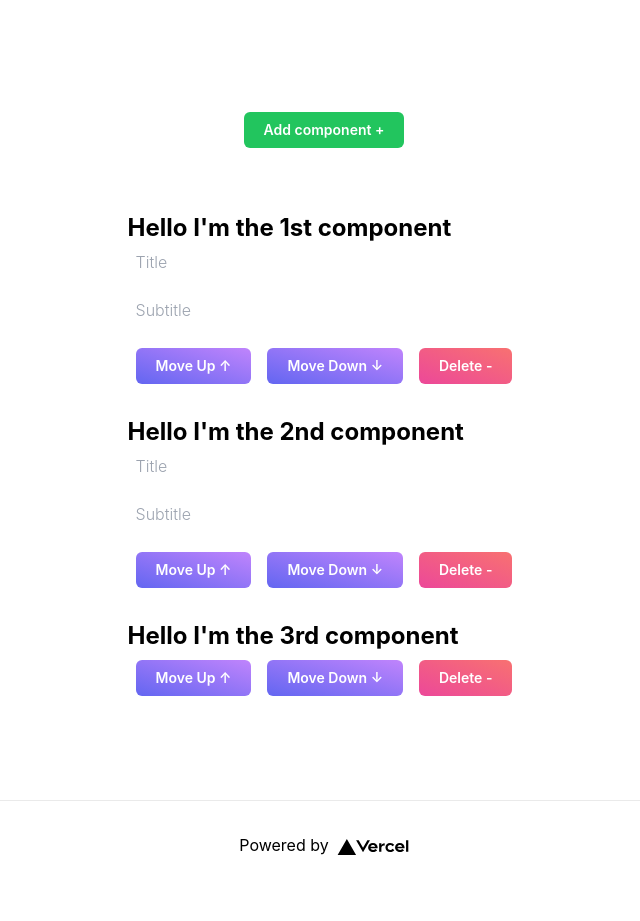
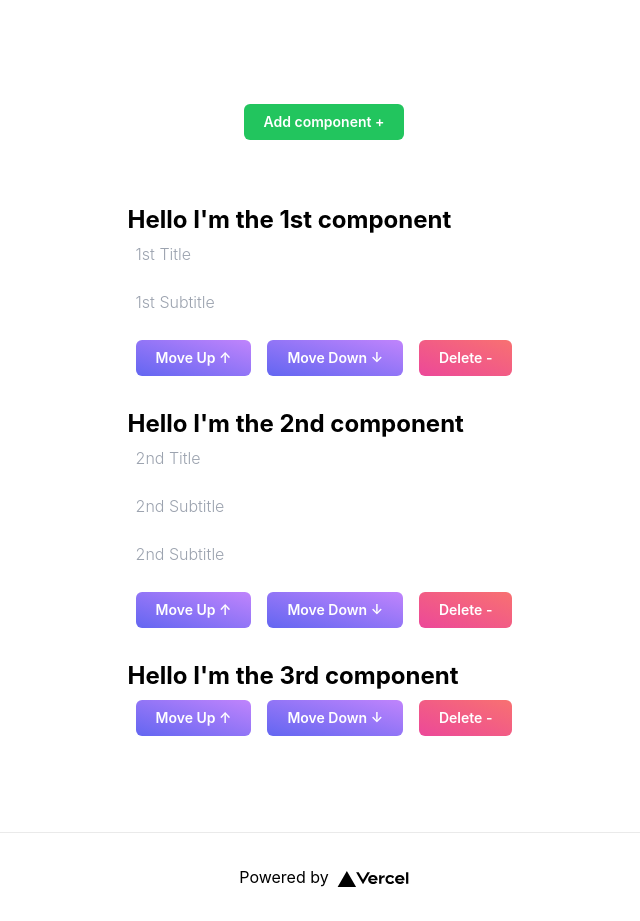
Before and after one commit to FruzsinaLenti/reusable-landing-page, a Next.js app: page / in a window 1280 px wide. Shown: the whole page, without its empty margins (316-956 px from the left). Before the commit the page ends 889 px from the top, so only its background shows below. Built offline with nearby package versions, Linux system fonts and the light colour scheme.

Commit message:
Add Form component, make Input a controlled input, tidy up around the code

```diff
--- /dev/null
+++ b/components/Form.js
@@ -0,0 +1,29 @@
+import Input from "./Input";
+import { useState } from "react";
+
+const Form = (props) => {
+  const { order, array } = props;
+  const [state, setState] = useState([...array[order].inputFields]);
+
+  return (
+    <form>
+      {array[order].inputFields &&
+        array[order].inputFields.map((input, inputIndex) => (
+          <Input
+            key={inputIndex}
+            type="text"
+            placeholder={input.label}
+            onChange={(e) =>
+              setState([
+                (array[order].inputFields[inputIndex].value = e.target.value),
+              ])
+            }
+            name={input.label}
+            value={array[order].inputFields[inputIndex].value}
+          />
+        ))}
+    </form>
+  );
+};
+
+export default Form;
--- a/components/Input.js
+++ b/components/Input.js
@@ -1,34 +1,27 @@
-import { useRef } from "react";
-
+// https://dev.to/ms_yogii/form-inputs-with-react-and-tailwind-57o2
 const Input = (props) => {
   const {
     id,
     placeholder = "",
     type = "text",
     required = false,
+    value,
     ...rest
   } = props;
 
-  const inputRef = useRef();
-
-  // https://dev.to/ms_yogii/form-inputs-with-react-and-tailwind-57o2
-
   return (
     <div className="mb-3">
-      <div
-        className="transition duration-150 ease-in-out"
-        onClick={() => inputRef.current.focus()}
-      >
+      <div className="transition duration-150 ease-in-out">
         <label
           htmlFor={id}
           className="hidden text-xs text-primary font-light placeholder-gray-gray4 px-2 pt-1.5"
         ></label>
         <input
-          ref={inputRef}
           type={type}
-          className=" h-9 w-full px-2 text-primary outline-none text-base font-light rounded-md"
+          className="h-9 w-full px-2 text-primary outline-none text-base font-light rounded-md"
           id={id}
           placeholder={placeholder}
+          value={value}
           {...rest}
         />
       </div>
--- a/pages/index.js
+++ b/pages/index.js
@@ -3,28 +3,28 @@ import Head from "next/head";
 import Image from "next/image";
 import styles from "../styles/Home.module.css";
 import Button from "../components/Button";
-import Input from "../components/Input";
+import Form from "../components/Form";
 
 export default function Home() {
   const [array, setArray] = useState([
     {
       title: "Hello I'm the 1st component",
       inputFields: [
-        { label: "Title", value: "" },
-        { label: "Subtitle", value: "" },
+        { label: "1st Title", value: "" },
+        { label: "1st Subtitle", value: "" },
       ],
     },
     {
       title: "Hello I'm the 2nd component",
       inputFields: [
-        { label: "Title", value: "" },
-        { label: "Subtitle", value: "" },
+        { label: "2nd Title", value: "" },
+        { label: "2nd Subtitle", value: "" },
+        { label: "2nd Subtitle", value: "" },
       ],
     },
     { title: "Hello I'm the 3rd component" },
   ]);
   const [counter, setCounter] = useState(0);
-  const [title, setTitle] = useState("");
 
   const addComponent = () => {
     array.push({ title: `added component ${counter}` });
@@ -64,10 +64,6 @@ export default function Home() {
     setArray([...array]);
   };
 
-  const handleChange = (e) => {
-    console.log(e.target.value, "e");
-  };
-
   return (
     <div className={styles.container}>
       <Head>
@@ -84,31 +80,18 @@ export default function Home() {
         </div>
 
         <div>
-          {array.map((a, index) => (
-            <div key={index} className="m-6 font-bold">
+          {array.map((a, componentIndex) => (
+            <div key={componentIndex} className="m-6 font-bold">
               <p className="text-2xl">{a.title}</p>
 
-              {a.inputFields &&
-                a.inputFields.map((input, i) => (
-                  <Input
-                    key={i}
-                    placeholder={input.label}
-                    id={i}
-                    type="text"
-                    onChange={handleChange}
-                    // onChange={(e) => setTitle(e.target.title)}
-                  />
-                ))}
-
-              {/* <input
-                type="text"
-                value={a.title}
-                onChange={(e) => setTitle(e.target.title)}
-              /> */}
-
-              <Button onClick={() => moveUp(index)}>Move Up ↑</Button>
-              <Button onClick={() => moveDown(index)}>Move Down ↓</Button>
-              <Button onClick={() => remove(index)} color="red">
+              {array[componentIndex].inputFields && (
+                <Form order={componentIndex} array={array} />
+              )}
+              <Button onClick={() => moveUp(componentIndex)}>Move Up ↑</Button>
+              <Button onClick={() => moveDown(componentIndex)}>
+                Move Down ↓
+              </Button>
+              <Button onClick={() => remove(componentIndex)} color="red">
                 Delete -
               </Button>
             </div>
```
